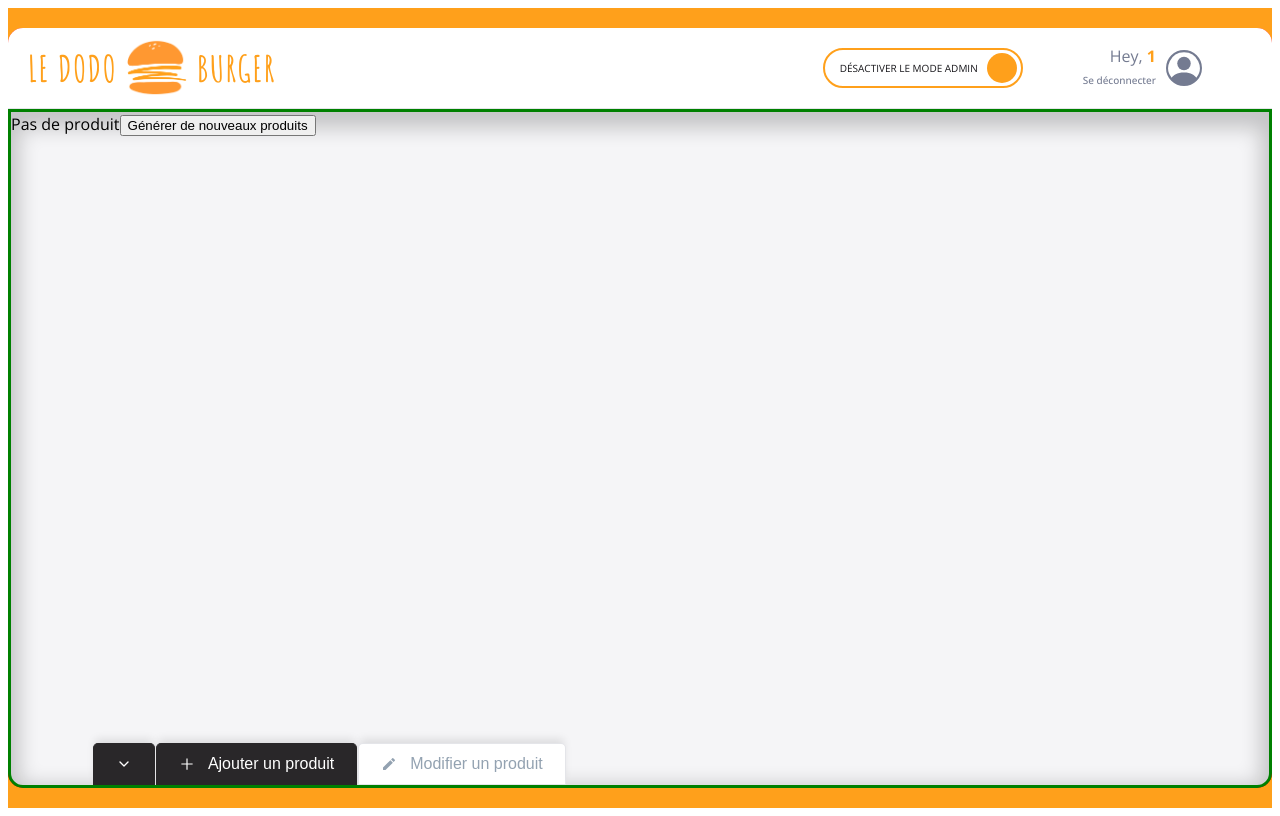
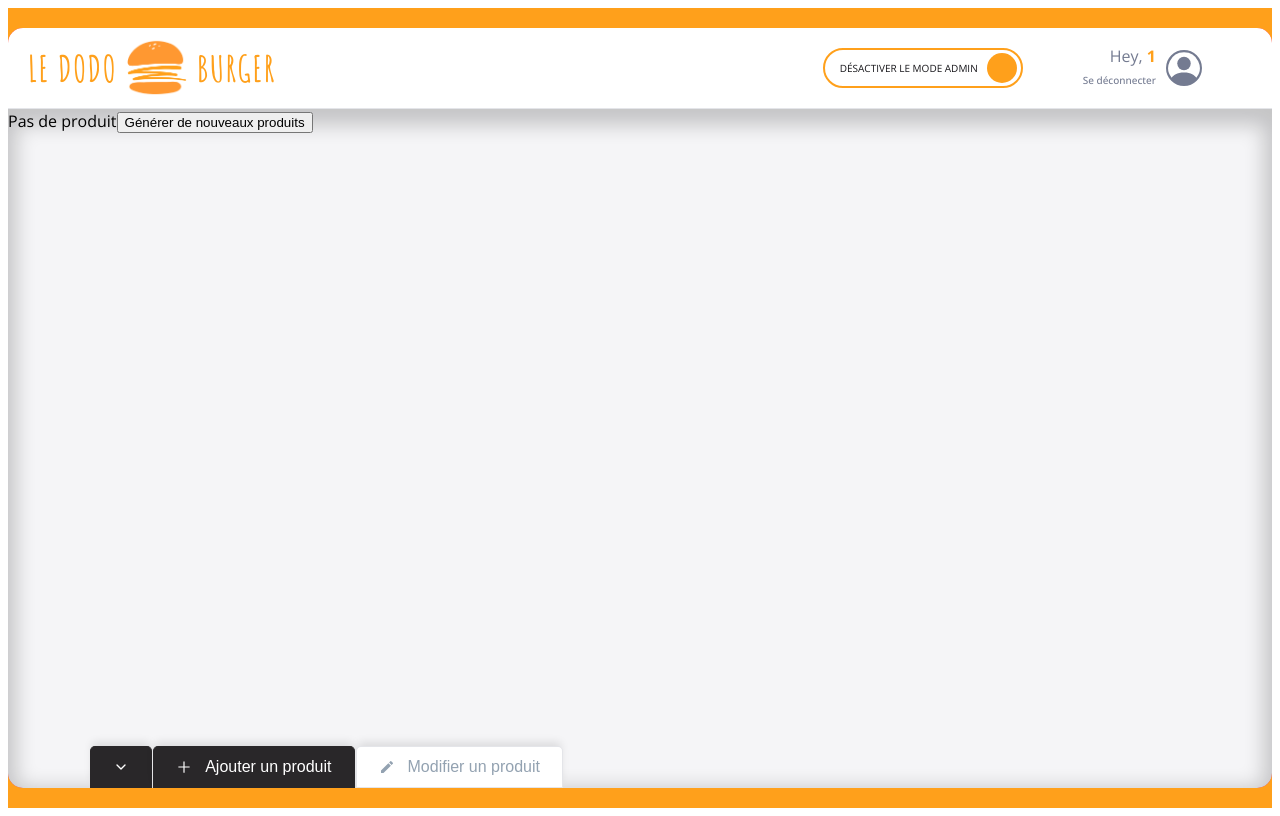
Before and after one commit to nantedev/DodoBurger, a React (Vite) app: page /order/1 in a window 1280 px wide. Built offline with nearby package versions, Linux system fonts and the light colour scheme.

Commit message:
💄   F08 : Main, AddForm > remove border colors

```diff
--- a/src/components/pages/order/Main/Admin/AdminPanel/AddForm.jsx
+++ b/src/components/pages/order/Main/Admin/AdminPanel/AddForm.jsx
@@ -92,7 +92,6 @@ export default function AddForm() {
 }
 
 const AddFormStyled = styled.form`
-  border: 2px solid red;
   display: grid;
   grid-template-columns: 1fr 3fr;
   grid-template-rows: repeat(4, 1fr);
--- a/src/components/pages/order/Main/Main.jsx
+++ b/src/components/pages/order/Main/Main.jsx
@@ -22,7 +22,6 @@ export default function Main() {
 }
 
 const MainStyled  = styled.main`
-    border: 3px solid green;
     background: ${theme.colors.background_white};
     height: calc(95vh - 10vh);
     flex: 1;
```
